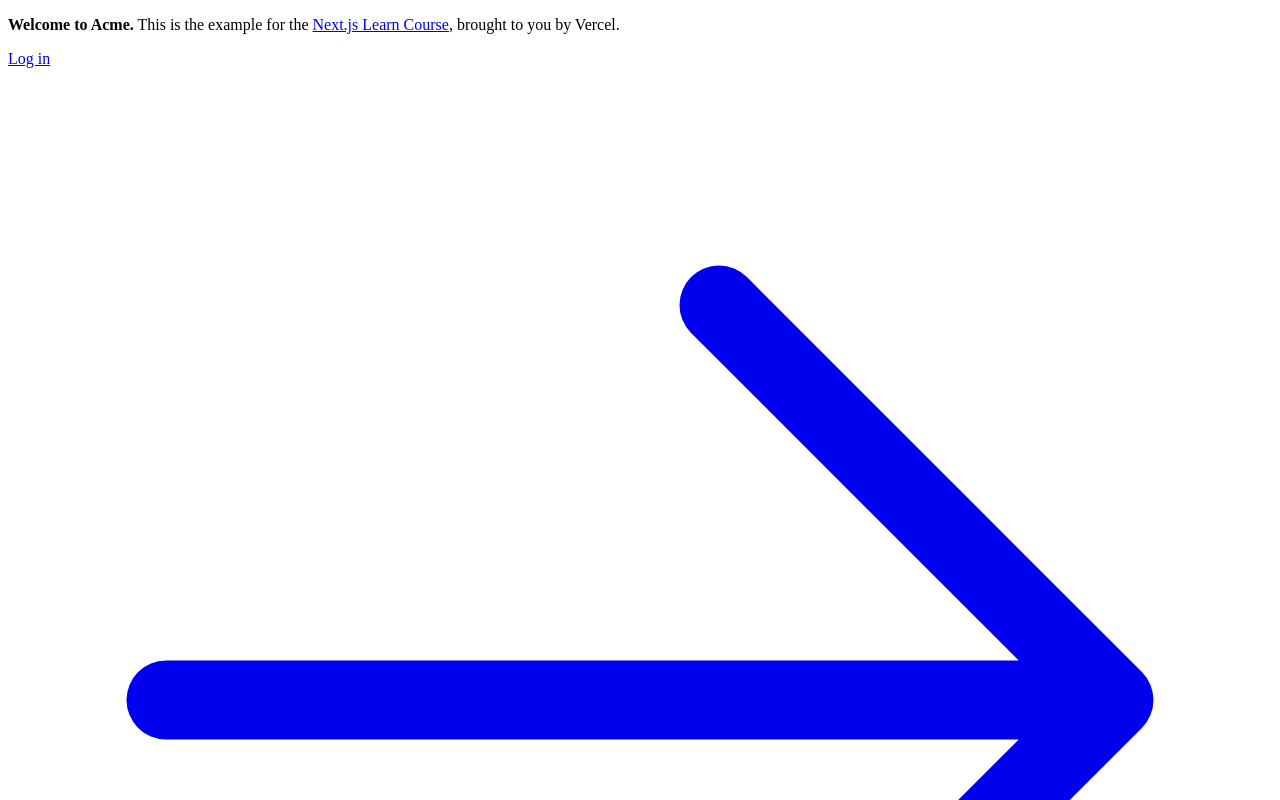
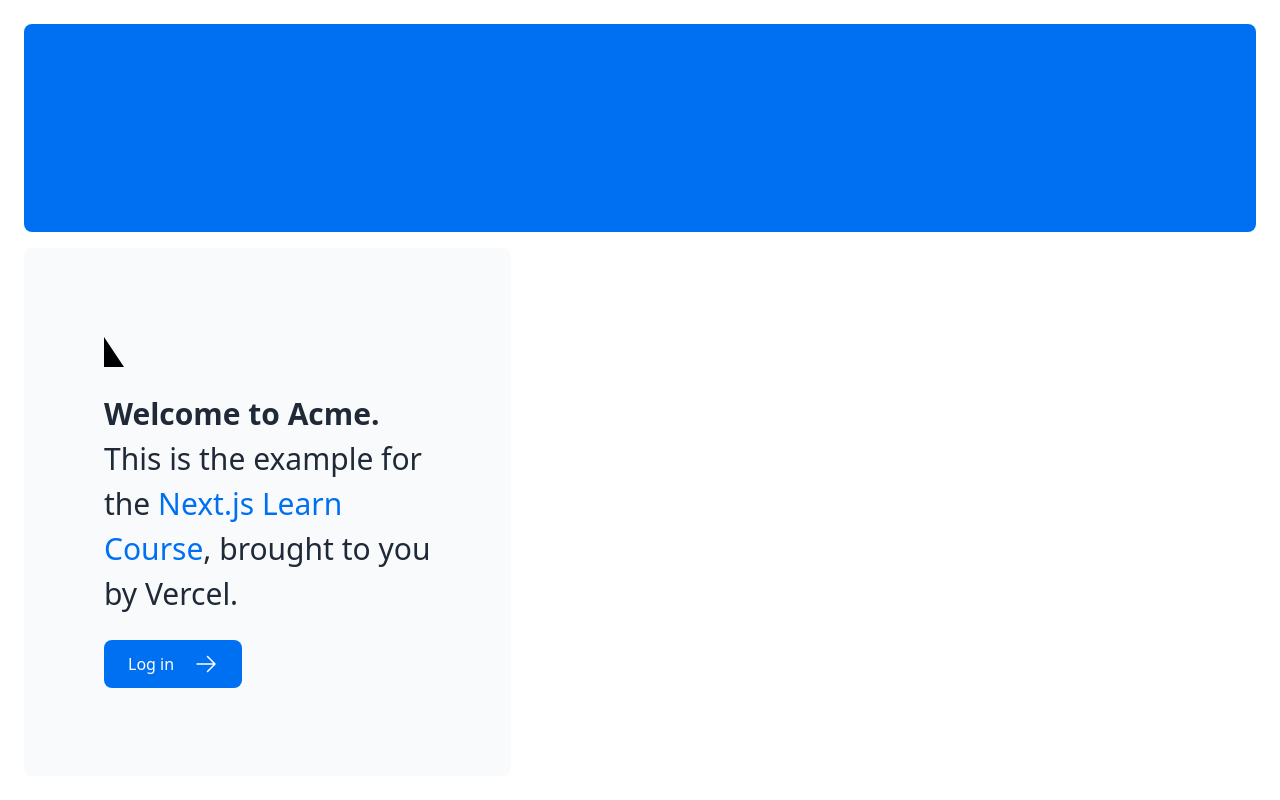
Before and after one commit to ayman-d/nextjs-dashboard, a Next.js app: page / in a window 1280 px wide. Shown: the top 800 px of the page. Built offline with nearby package versions, Linux system fonts and the light colour scheme.

Commit message:
finished chapters 1 and 2

```diff
--- a/app/layout.tsx
+++ b/app/layout.tsx
@@ -1,3 +1,5 @@
+import '@/app/ui/global.css';
+
 export default function RootLayout({
   children,
 }: {
--- a/app/page.tsx
+++ b/app/page.tsx
@@ -10,6 +10,7 @@ export default function Page() {
       </div>
       <div className="mt-4 flex grow flex-col gap-4 md:flex-row">
         <div className="flex flex-col justify-center gap-6 rounded-lg bg-gray-50 px-6 py-10 md:w-2/5 md:px-20">
+          <div className="border-1-[20px] h-0 w-0 border-b-[30px] border-r-[20px] border-b-black border-l-transparent border-r-transparent" />
           <p className={`text-xl text-gray-800 md:text-3xl md:leading-normal`}>
             <strong>Welcome to Acme.</strong> This is the example for the{' '}
             <a href="https://nextjs.org/learn/" className="text-blue-500">
--- /dev/null
+++ b/app/ui/fonts.ts
@@ -0,0 +1,6 @@
+import { Inter, Lusitana } from 'next/font/google';
+export const inter = Inter({ subsets: ['latin'] });
+export const lusitana = Lusitana({
+  weight: ['400', '700'],
+  subsets: ['latin'],
+});
```
